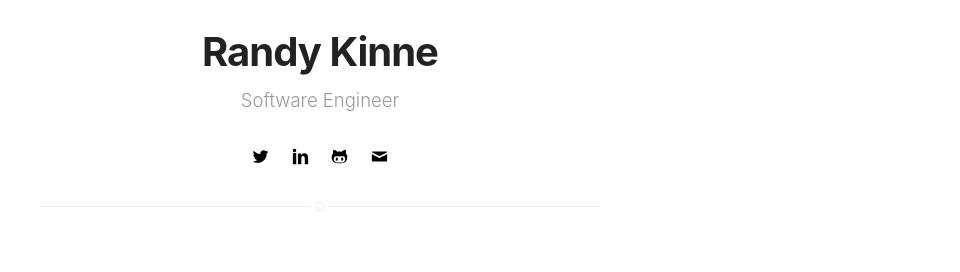
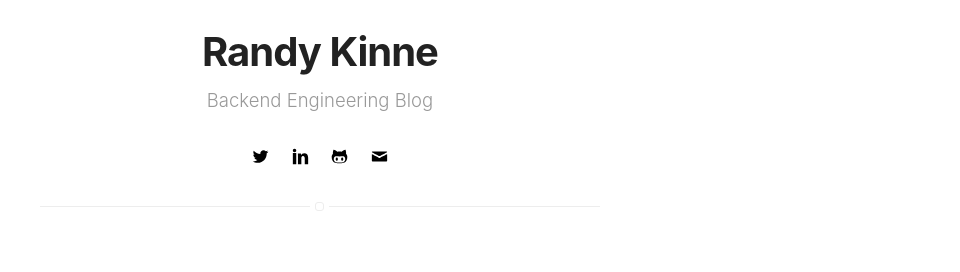
Before and after one commit to randykinne/randykinne.dev, a Jekyll site: the page built from tags.md, in a window 1280 px wide and 900 px high. Shown: the part 221-493 px from the top of the window, without its empty margins (320-1280 px from the left). Built offline with Jekyll 4.4.1, drawn with Linux system fonts in a browser that asks for light colours.

Commit message:
Update bio in config

```diff
--- a/_config.yml
+++ b/_config.yml
@@ -1,6 +1,6 @@
 # main text of home
 name: Randy Kinne
-bio: Software Engineer
+bio: Backend Engineering Blog
 
 # twitter summary info
 description: About Randy Kinne
@@ -47,7 +47,7 @@ github: randykinne
 # reddit: username
 # vimeo: myvimeo
 # lanyrd: mylanyrd
-email: randykinnedev@gmail.com
+email: me@randykinne.dev
 
 authors:
     randykinne:
```
